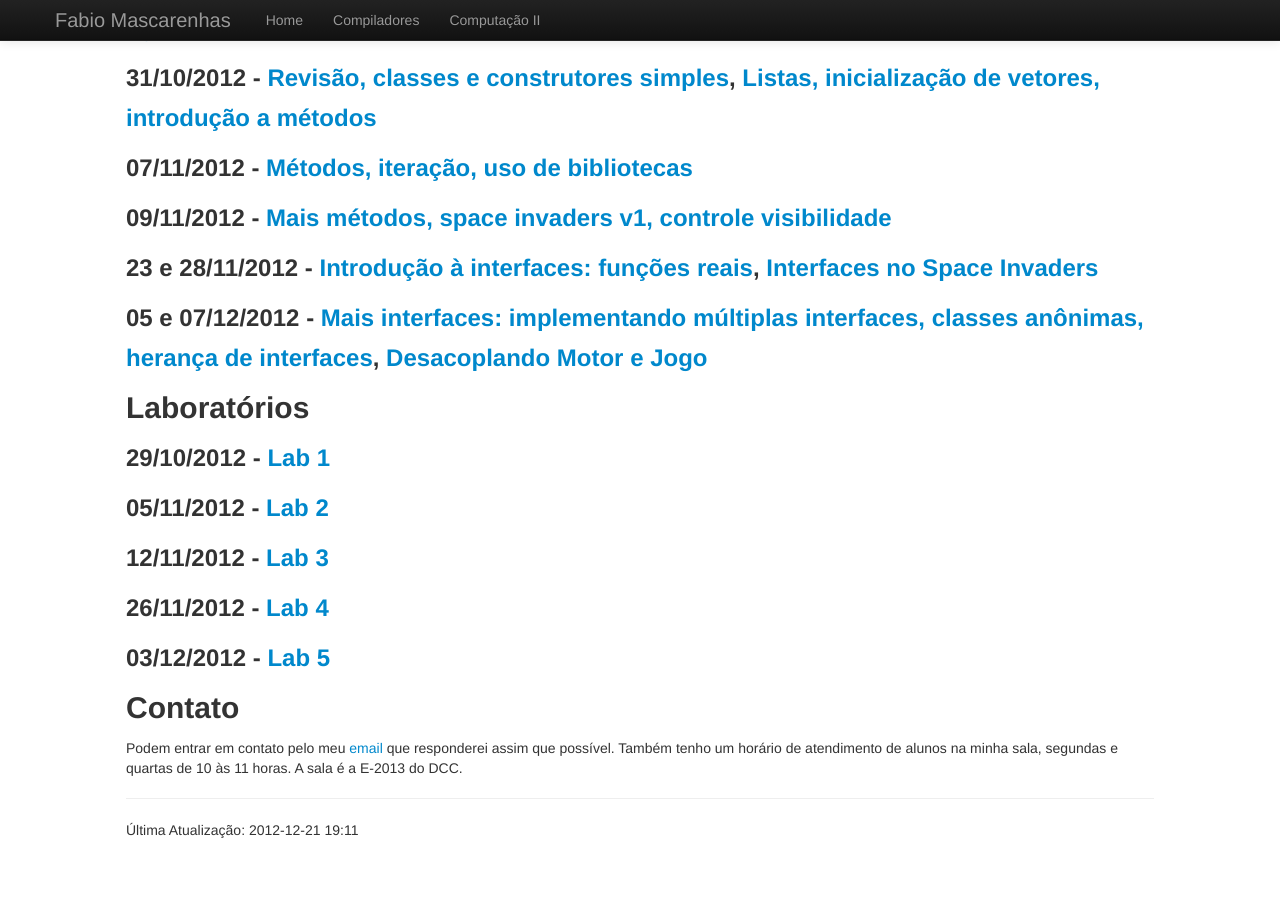
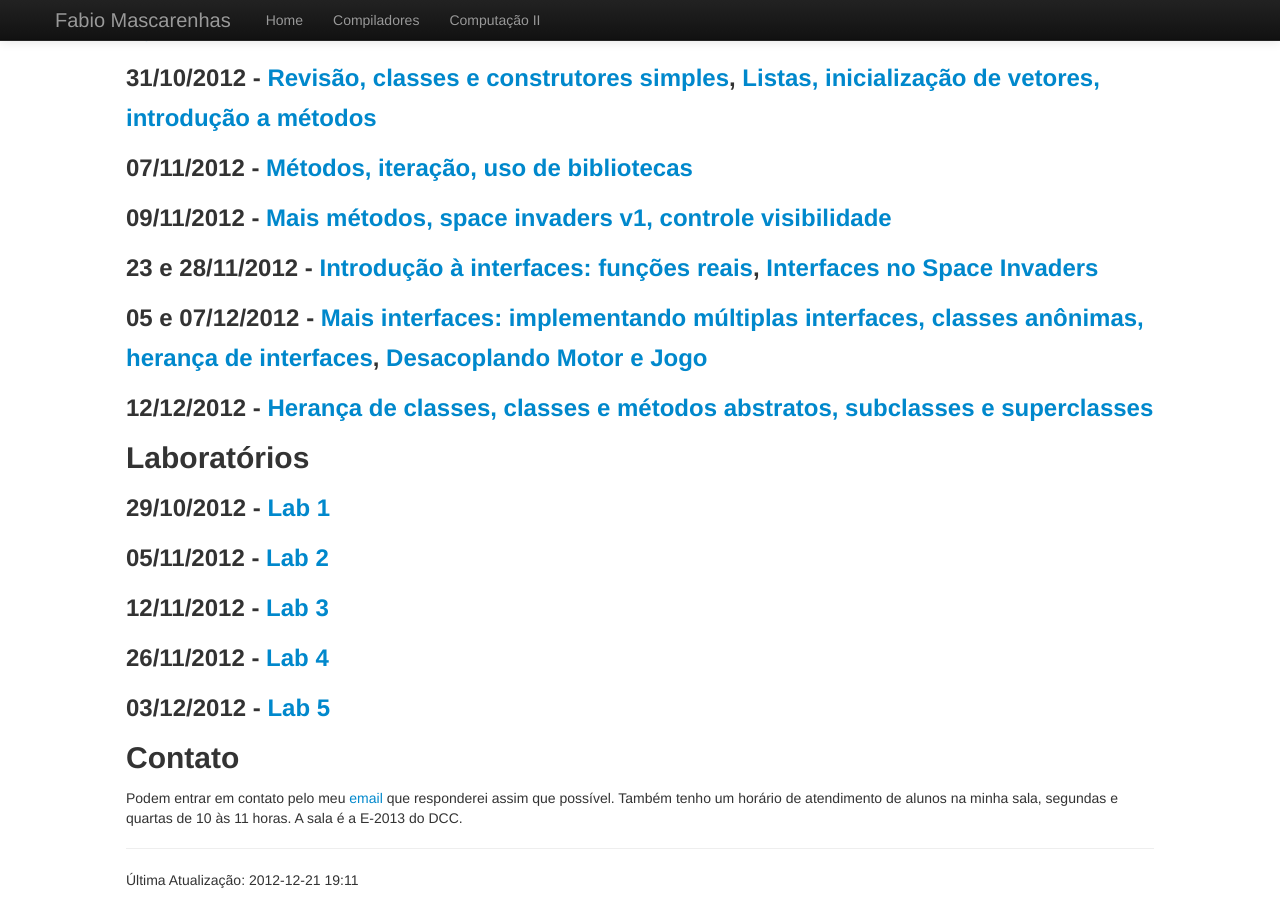
Before and after one commit to fabiomascarenhas/fabiomascarenhas.github.com, a Jekyll site: the page built from java/index.md, in a window 1280 px wide and 900 px high, scrolled down 1262 px. Built offline with Jekyll 4.4.1, drawn with Linux system fonts in a browser that asks for light colours; before the commit the page ends 2112 px from its top, so only the background shows below that.

Commit message:
notas de aula compII 12/12

```diff
--- a/java/index.md
+++ b/java/index.md
@@ -106,6 +106,8 @@ Notas de Aula
 
 ### 05 e 07/12/2012 - [Mais interfaces: implementando múltiplas interfaces, classes anônimas, herança de interfaces](Interpretador.zip), [Desacoplando Motor e Jogo](Aula10.zip)
 
+### 12/12/2012 - [Herança de classes, classes e métodos abstratos, subclasses e superclasses](Aula11.zip)
+
 Laboratórios
 ------------
 
```
Also changed, not shown: 1 other file.
